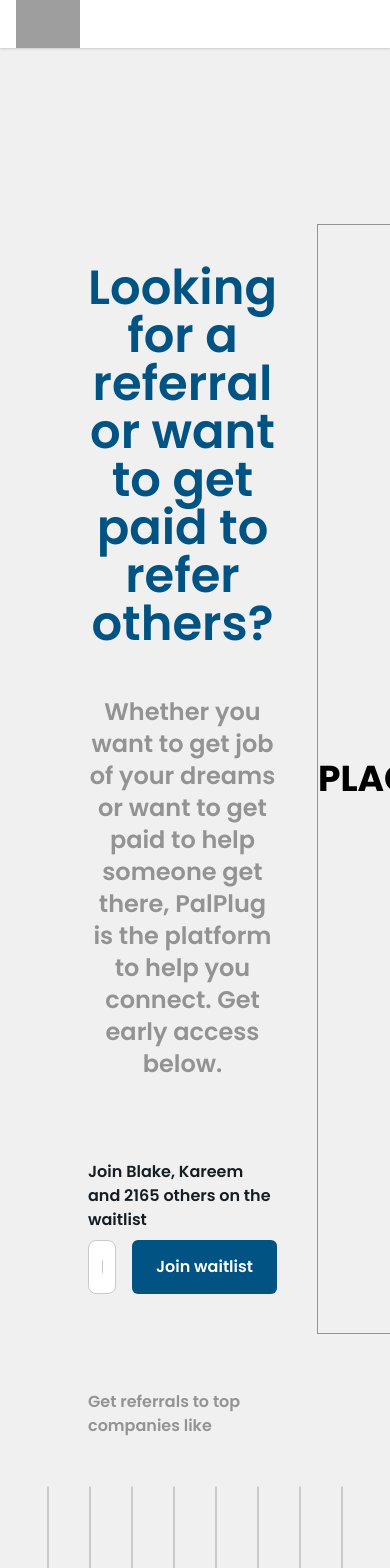
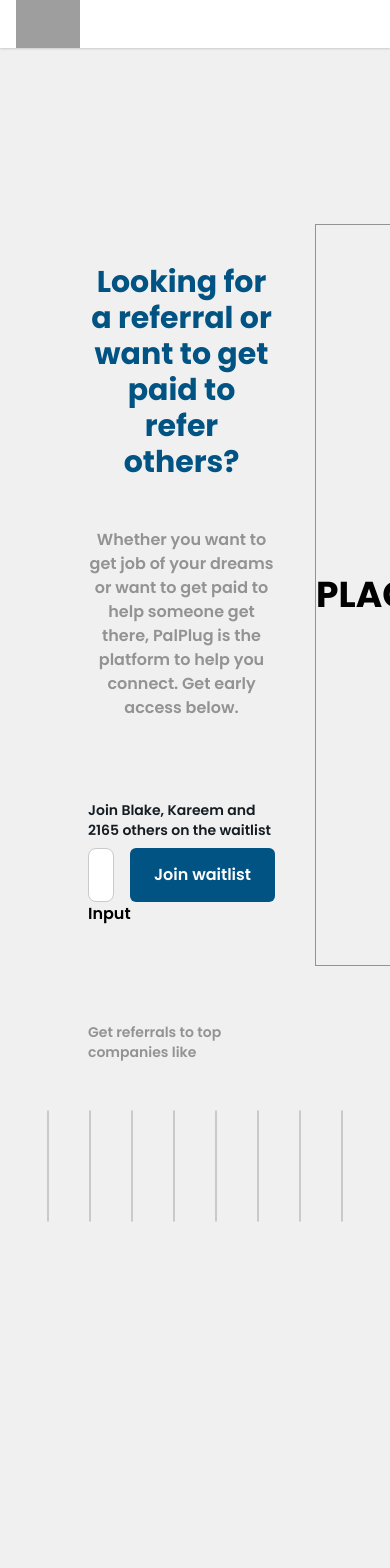
Before and after one commit to Azeddev28/pal_temp, a Next.js app: page / in a window 390 px wide. Shown: the top 1568 px of the page. After the commit the page ends 1398 px from the top, so only its background shows below. Built offline with nearby package versions, Linux system fonts and the light colour scheme; grey boxes are pictures that could not be loaded.

Commit message:
feat: added responsive typography

```diff
--- a/src/components/Input/index.jsx
+++ b/src/components/Input/index.jsx
@@ -1,9 +1,8 @@
-const Input = ({ style, ...props }) => (
-  <input
-    {...props}
-    style={{ ...style, width: style?.width ?? '100%' }}
-    className="border border-solid border-grey10 rounded-lg p-3 outline-none text-lg font-normal"
-  />
+const Input = ({ className, ...props }) => (
+    <input
+        {...props}
+        className={`border border-solid border-grey10 rounded-lg p-3 outline-none text-lg font-normal ${className}`}
+    />
 );
 
 export { Input };
--- /dev/null
+++ b/src/components/Typography/index.jsx
@@ -0,0 +1,28 @@
+const TAGS = {
+    h1: 'h1',
+    h2: 'h2',
+    h3: 'h3',
+    h4: 'h4',
+    h5: 'h5',
+    body: 'p',
+    small: 'span',
+};
+
+const SIZES = {
+    h1: 'text-2xl sm:text-3xl md:text-4xl lg:text-5xl font-bold',
+    h2: 'text-xl sm:text-2xl md:text-3xl lg:text-4xl font-bold',
+    h3: 'text-lg sm:text-xl md:text-2xl lg:text-3xl font-bold',
+    h4: 'text-base sm:text-lg md:text-xl lg:text-2xl font-bold',
+    h5: 'text-sm sm:text-base md:text-lg lg:text-xl font-bold',
+    body: 'text-sm md:text-base',
+    small: 'text-xs md:text-sm',
+};
+
+const Typography = ({ variant, children, className, as }) => {
+    const sizeClasses = SIZES[variant];
+    const Tag = as ?? TAGS[variant];
+
+    return <Tag className={`${sizeClasses} ${className}`}>{children}</Tag>;
+};
+
+export { Typography };
--- a/src/pages/index.jsx
+++ b/src/pages/index.jsx
@@ -1,5 +1,6 @@
 import { Button } from '@/components/Button';
 import { Input } from '@/components/Input';
+import { Typography } from '@/components/Typography';
 import _ from 'lodash';
 
 import { useState } from 'react';
@@ -26,26 +27,37 @@
                 <div className="flex flex-row w-auto mb-14">
                     <div className="px-10 w-[64rem] body-font flex flex-col font-poppins py-10">
                         <div className="mb-8 text-center">
-                            <h1 className="mb-4 text-5xl   text-brandBlue dark:text-brandBlue">
+                            <Typography
+                                variant="h1"
+                                // text-3xl overwrites the font size on mobile screen
+                                className="text-3xl mb-4 text-brandBlue dark:text-brandBlue"
+                            >
                                 Looking for a referral or want to get paid to
                                 refer others?
-                            </h1>
+                            </Typography>
                         </div>
                         <div className="mb-20 text-center">
-                            <h4 className="text-grey20 text-2xl">
+                            <Typography
+                                variant="h4"
+                                className="text-grey20 font-semibold"
+                            >
                                 Whether you want to get job of your dreams or
                                 want to get paid to help someone get there,
                                 PalPlug is the platform to help you connect. Get
                                 early access below.
-                            </h4>
+                            </Typography>
                         </div>
                         <div className="flex flex-col gap-2">
-                            <p className="text-black font-semibold">
+                            <Typography
+                                variant="body"
+                                className="text-black font-semibold"
+                            >
                                 Join Blake, Kareem and 2165 others on the
                                 waitlist
-                            </p>
+                            </Typography>
                             <div className="flex gap-4">
                                 <Input
+                                    className="w-full"
                                     type="email"
                                     placeholder="Enter your email"
                                     onChange={(e) =>
@@ -59,6 +71,7 @@
                                 </Button>
                             </div>
                         </div>
+                        Input
                         {isEmailValid === false ? (
                             <div className="mt-2">
                                 <p className="text-red-400 font-semibold">
@@ -76,9 +89,9 @@
                     </div>
                 </div>
                 <div className="flex flex-col gap-12 px-10">
-                    <p className="text-grey20">
+                    <Typography variant="body" className="text-grey20">
                         Get referrals to top companies like
-                    </p>
+                    </Typography>
                     <div className="flex flex-row gap-10 items-center justify-center">
                         <div className="rounded-[2.2rem] w-28 h-28 border border-solid border-grey10 bg-white shadow-lg flex items-center justify-center">
                             {/* <NextJSIcon className="w-16 h-16" /> */}
--- a/src/pages/signup.jsx
+++ b/src/pages/signup.jsx
@@ -1,10 +1,8 @@
-import { NextJSIcon } from '@/Icons';
 import { Button } from '@/components/Button';
-import { Input } from '@/components/Input';
 import { Modal } from '@/components/Modal';
+import { Typography } from '@/components/Typography';
 
 import { useState } from 'react';
-
 
 export default function Home() {
     const [isModalOpen, setIsModalOpen] = useState(false);
@@ -14,23 +12,30 @@
                 <div className="flex flex-row w-auto mb-14">
                     <div className="px-10 w-[42rem] body-font flex flex-col font-poppins py-10">
                         <div className="mb-8 text-center">
-                            <h1 className="mb-4 text-4xl font-bold text-brandBlue dark:text-brandBlue">
+                            <Typography
+                                variant={'h2'}
+                                className="mb-4 text-brandBlue dark:text-brandBlue"
+                            >
                                 Your spot is reserved! 🎉
-                            </h1>
+                            </Typography>
                         </div>
                         <div className="mb-10 text-center font-semibold">
-                            <h4 className="text-grey20 text-xl">
-                                You're on the list! We'll let you know when your spot to sign
-                                up is ready
-                            </h4>
+                            <Typography variant={'h5'} className="text-grey20 ">
+                                You're on the list! We'll let you know when your
+                                spot to sign up is ready
+                            </Typography>
                         </div>
                         <div className="mb-6 text-center font-semibold">
-                            <h4 className="text-grey40 text-xl">
-                                If you'd like to move up in line, sign up and complete your profile set up now
-                            </h4>
+                            <Typography variant={'h5'} className="text-grey40">
+                                If you'd like to move up in line, sign up and
+                                complete your profile set up now
+                            </Typography>
                         </div>
                         <div className="flex gap-4 justify-center">
-                            <Button className="w-[156px] h-[48px]" onClick={() => setIsModalOpen(true)}>
+                            <Button
+                                className="w-[156px] h-[48px]"
+                                onClick={() => setIsModalOpen(true)}
+                            >
                                 Sign up
                             </Button>
                         </div>
@@ -46,8 +51,15 @@
             >
                 <div className="p-10">
                     <div className="mb-8 text-center">
-                        <h1 className="mb-4 text-3xl font-extrabold">Whats Up?</h1>
-                        <p className="text-gray-600">Feeling sick? Have a Coffee</p>
+                        <Typography
+                            variant={'h3'}
+                            className="mb-4 font-extrabold"
+                        >
+                            Whats Up?
+                        </Typography>
+                        <Typography variant={'body'} className="text-gray-600">
+                            Feeling sick? Have a Coffee
+                        </Typography>
                     </div>
                     <div className="space-y-4">
                         <Button className="w-full">Make a Coffee</Button>
@@ -56,5 +68,5 @@
                 </div>
             </Modal>
         </div>
-    )
+    );
 }
```
